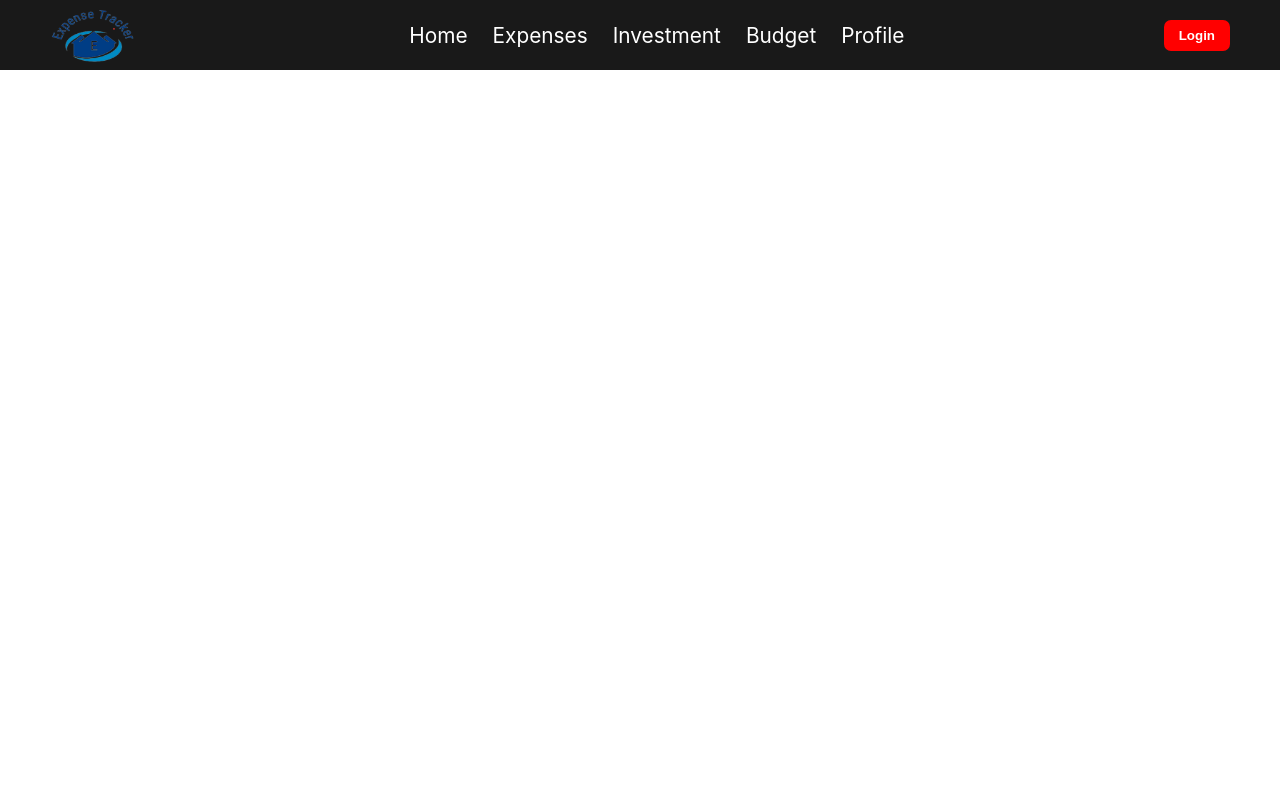
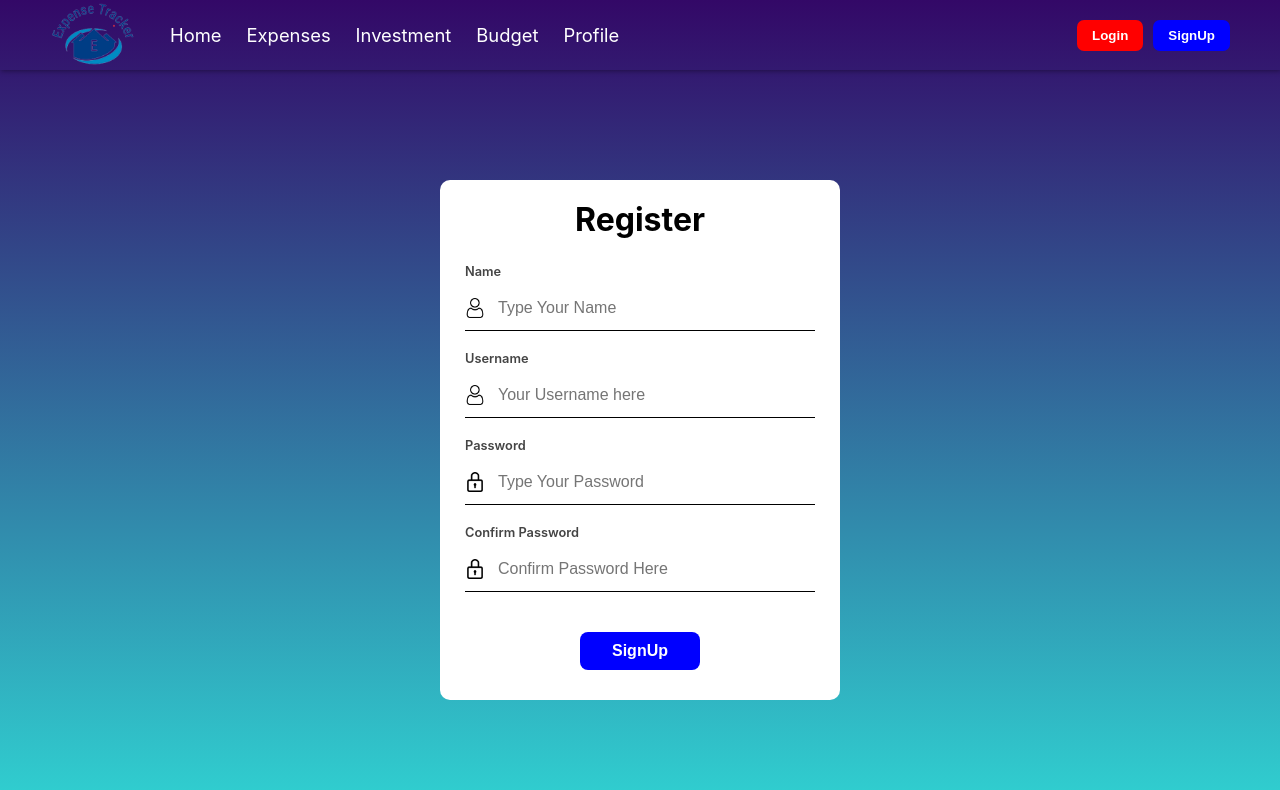
Before and after one commit to ajayshekhawat1803/Expense-Tracker-Frontend, a React (Create React App) app: page /signup in a window 1280 px wide. Shown: the top 790 px of the page. Built offline with nearby package versions, Linux system fonts and the light colour scheme; the HTML template or start-up script is replaced by a standard one.

Commit message:
Created Login Panel and User Signup Panel and added modification in header designs

```diff
--- a/src/App.js
+++ b/src/App.js
@@ -2,6 +2,7 @@ import './App.css';
 import { BrowserRouter, Routes, Route } from 'react-router-dom'
 import Header from './Components/Header/Header';
 import UserLogin from './Components/Login-Signup/UserLogin';
+import UserSignup from './Components/Login-Signup/Usersignup';
 
 function App() {
   return (
@@ -9,6 +10,7 @@ function App() {
       <Header />
       <Routes>
         <Route path='/login' element={<UserLogin />} />
+        <Route path='/signup' element={<UserSignup />} />
       </Routes>
     </BrowserRouter>
   );
--- a/src/Components/Header/Header.css
+++ b/src/Components/Header/Header.css
@@ -5,10 +5,21 @@ header {
     align-items: center;
     justify-content: space-between;
     padding: 0 40px;
-    background-color: rgba(0, 0, 0, 0.9);
+    box-shadow: 1px 1px 5px rgba(0, 0, 0, 0.4);
     color: #fff;
     position: fixed;
     top: 0;
+    z-index: 999;
+}
+
+header.scrolled {
+    background-color: rgba(0, 0, 0, 0.5);
+}
+
+header div:first-child {
+    display: flex;
+    align-items: center;
+    gap: 20px;
 }
 
 header .logo-cont {
@@ -27,12 +38,17 @@ header ul {
     gap: 25px;
     list-style: none;
 }
-header  a{
+
+header a {
     text-decoration: none;
     color: #fff;
-    font-size: 1.3rem;
+    font-size: 1.15rem;
 }
-header .loginlogoutBtns{
+header a:hover {
+    text-decoration: underline;
+}
+
+header .loginlogoutBtns {
     padding: 8px 15px;
     border: none;
     color: #fff;
@@ -42,12 +58,15 @@ header .loginlogoutBtns{
     font-weight: 700;
     margin-right: 10px;
 }
-header .loginlogoutBtns:hover{
+
+header .loginlogoutBtns:hover {
     background-color: rgb(249, 66, 66);
 }
-header #loginBtn{
+
+header #signupbtn {
     background-color: blue;
 }
-header #loginBtn:hover{
+
+header #signupbtn:hover {
     background-color: rgb(68, 68, 255);
 }
--- a/src/Components/Header/Header.js
+++ b/src/Components/Header/Header.js
@@ -5,17 +5,32 @@ import { Link, useNavigate } from 'react-router-dom'
 
 
 const Header = () => {
+    const [scrolled, setScrolled] = useState(false);
     const [UserAuth, setUserAuth] = useState({})
     const navigate = useNavigate()
     useEffect(() => {
         const userData = localStorage.getItem("UserAuth")
-        console.log(userData);
+        // console.log(userData);
         setUserAuth(userData)
     }, [])
-
+    useEffect(() => {
+        const handleScroll = () => {
+            if (window.scrollY > 0) {
+                setScrolled(true);
+                console.log("hello");
+            } else {
+                setScrolled(false);
+            }
+        };
+        window.addEventListener('scroll', handleScroll);
+        return () => {
+            window.removeEventListener('scroll', handleScroll);
+        };
+    }, []);
     return (
         <>
-            <header>
+            <header className={scrolled ? 'scrolled' : ''}>
+                <div>
                     <div className='logo-cont'>
                         <Link><img src={logo} alt='Expense Tracker' /></Link>
                     </div>
@@ -28,6 +43,7 @@ const Header = () => {
                             <li><Link>Profile</Link></li>
                         </ul>
                     </nav>
+                </div>
                 <div >
                     {
                         UserAuth
@@ -36,6 +52,9 @@ const Header = () => {
                                 <button className='loginlogoutBtns'
                                     onClick={() => navigate("/login")}
                                 >Login</button>
+                                <button className='loginlogoutBtns' id='signupbtn'
+                                    onClick={() => navigate("/signup")}
+                                >SignUp</button>
                             </>
                     }
                 </div>
--- a/src/Components/Login-Signup/LoginSignup.css
+++ b/src/Components/Login-Signup/LoginSignup.css
@@ -0,0 +1,75 @@
+.login {
+    min-width: 310px;
+    max-width: 400px;
+    width: 90%;
+    display: flex;
+    flex-direction: column;
+    align-items: center;
+    padding: 20px 25px 20px;
+    background-color: #fff;
+    border-radius: 10px;
+}
+.login>h2{
+    font-size: 2rem;
+    margin-bottom: 15px;
+}
+.login form {
+    width: 100%;
+    margin: 10px 0px;
+}
+
+.login form label {
+    display: block;
+    font-size: 0.8rem;
+    color: #444;
+    font-weight: 600;
+    margin-bottom: 7px;
+}
+
+.login form input {
+    flex: 1;
+    margin: 5px 0px;
+    padding: 8px;
+    font-size: 1rem;
+    border: none;
+    outline: none;
+}
+
+.login .inp-cont {
+    align-items: center;
+    display: flex;
+    border-bottom: 1px solid;
+}
+
+.login .inp-cont>img {
+    width: 20px;
+    margin-right: 5px;
+}
+
+.login .btn-cont {
+    display: flex;
+    gap: 30px;
+    margin-top: 40px;
+    justify-content: center;
+}
+
+.login .btn-cont button {
+    padding: 10px;
+    width: 120px;
+    border-radius: 8px;
+    border: none;
+    outline: none;
+    font-weight: 700;
+    color: #fff;
+    background-color: blue;
+    font-size: 1rem;
+    cursor: pointer;
+}
+
+#loginbtn {
+    background-color: red;
+}
+.login p {
+    color: red;
+    font-weight: 700;
+}
--- a/src/Components/Login-Signup/UserLogin.js
+++ b/src/Components/Login-Signup/UserLogin.js
@@ -1,11 +1,35 @@
 import React from 'react'
+import './LoginSignup.css'
+import userIcon from '../../Assets/user.png'
+import lock from '../../Assets/padlock.png'
+import { useNavigate } from 'react-router-dom'
 
 const UserLogin = () => {
-  return (
-    <div className='container'>
-      Login
-    </div>
-  )
+    const navigate = useNavigate()
+    return (
+        <div className='container'>
+            <div className='login'>
+                <h2>Login</h2>
+                <form>
+                    <label>Username</label>
+                    <div className='inp-cont'>
+                        <img src={userIcon} alt='Icon' />
+                        <input type='text' autoFocus placeholder='Type Your Username' />
+                    </div>
+                    <br />
+                    <label>Password</label>
+                    <div className='inp-cont'>
+                        <img src={lock} alt='Icon' />
+                        <input type='password' placeholder='Type Your Password' />
+                    </div>
+                    <div className='btn-cont'>
+                        <button type='submit' id='loginbtn'>Login</button>
+                        <button type='submit'onClick={()=>navigate("/signup")}>SignUp</button>
+                    </div>
+                </form>
+            </div>
+        </div>
+    )
 }
 
 export default UserLogin
--- /dev/null
+++ b/src/Components/Login-Signup/Usersignup.js
@@ -0,0 +1,112 @@
+import React, { useEffect, useState } from 'react'
+import './LoginSignup.css'
+import userIcon from '../../Assets/user.png'
+import lock from '../../Assets/padlock.png'
+
+const UserSignup = () => {
+    const initialvalues = { name: "", username: "", password: "", cnfpassword: "" }
+    const [formvalues, setformvalues] = useState(initialvalues)
+    const [formErrors, setFormErrors] = useState({})
+    const [isSubmit, setIssubmit] = useState(false)
+
+    const handleChange = (e) => {
+        const { name, value } = e.target
+        setformvalues({ ...formvalues, [name]: value })
+    }
+    const handleSubmit = (e) => {
+        e.preventDefault()
+        setFormErrors(validate(formvalues))
+        setIssubmit(true)
+    }
+    useEffect(() => {
+        // console.log(formErrors);
+        if (Object.keys(formErrors).length === 0 && isSubmit) {
+            // console.log(formvalues);
+            console.log("Data Submitted");
+        }
+    }, [formErrors])
+
+    const validate = (values) => {
+        const errors = {}
+        if (!values.name) {
+            errors.name = "Name is Required"
+        }
+        if (!values.username) {
+            errors.username = "Username is Required"
+        } else if (values.username.split(" ").length > 1) {
+            errors.username = "Username can't contain spaces"
+        }
+        if (!values.password) {
+            errors.password = "Password is Required"
+        }
+        if (!values.cnfpassword) {
+            errors.cnfpassword = "Confirm your Password"
+        } else if (values.password != values.cnfpassword) {
+            errors.cnfpassword = "Password did not matched"
+        }
+        return errors
+    }
+
+    return (
+        <div className='container'>
+            <div className='login'>
+                <h2>Register</h2>
+                <form onSubmit={handleSubmit} >
+                    <label>Name</label>
+                    <div className='inp-cont'>
+                        <img src={userIcon} alt='Icon' />
+                        <input type='text'
+                            autoFocus
+                            placeholder='Type Your Name'
+                            name='name'
+                            value={formvalues.name}
+                            onChange={handleChange}
+                        />
+                    </div>
+                    <p>{formErrors.name}</p>
+                    <br />
+                    <label>Username</label>
+                    <div className='inp-cont'>
+                        <img src={userIcon} alt='Icon' />
+                        <input type='text'
+                            placeholder='Your Username here'
+                            name='username'
+                            value={formvalues.username}
+                            onChange={handleChange}
+                        />
+                    </div>
+                    <p>{formErrors.username}</p>
+                    <br />
+                    <label>Password</label>
+                    <div className='inp-cont'>
+                        <img src={lock} alt='Icon' />
+                        <input type='password'
+                            placeholder='Type Your Password'
+                            name='password'
+                            value={formvalues.password}
+                            onChange={handleChange}
+                        />
+                    </div>
+                    <p>{formErrors.password}</p>
+                    <br />
+                    <label>Confirm Password</label>
+                    <div className='inp-cont'>
+                        <img src={lock} alt='Icon' />
+                        <input type='password'
+                            placeholder='Confirm Password Here'
+                            name='cnfpassword'
+                            value={formvalues.cnfpassword}
+                            onChange={handleChange}
+                        />
+                    </div>
+                    <p>{formErrors.cnfpassword}</p>
+                    <div className='btn-cont'>
+                        <button type='submit'>SignUp</button>
+                    </div>
+                </form>
+            </div>
+        </div>
+    )
+}
+
+export default UserSignup
--- a/src/index.css
+++ b/src/index.css
@@ -20,3 +20,13 @@ code {
   width: 100%;
   height: 100%;
 }
+.container{
+  width: 100%;
+  height: 100%;
+  min-height: 100vh;
+  display: flex;
+  align-items: center;
+  justify-content: center;
+  background-image: linear-gradient(to top, #30cfd0 0%, #330867 100%);
+  padding-top: 80px;
+}
```
Also changed, not shown: src/Assets/padlock.png (added), src/Assets/user.png (added). Lines whose indentation alone changed are shown as unchanged.
